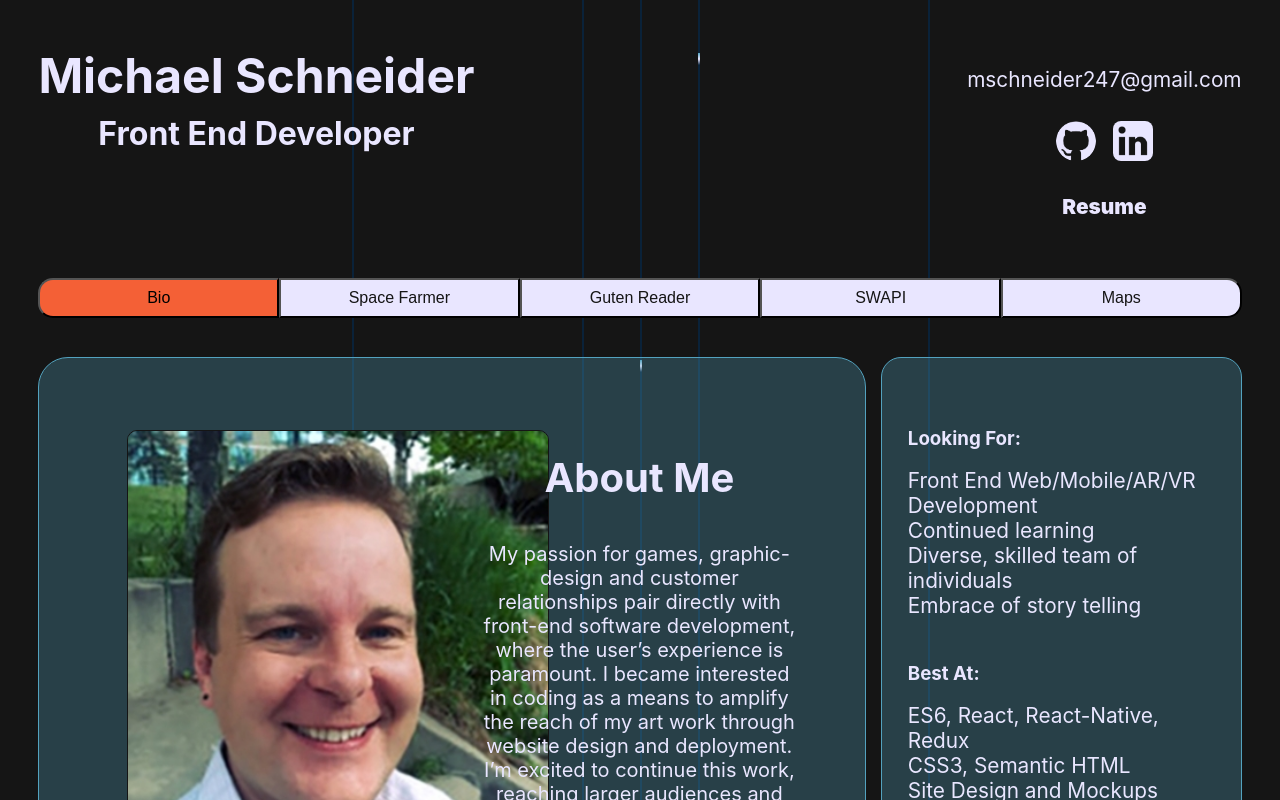
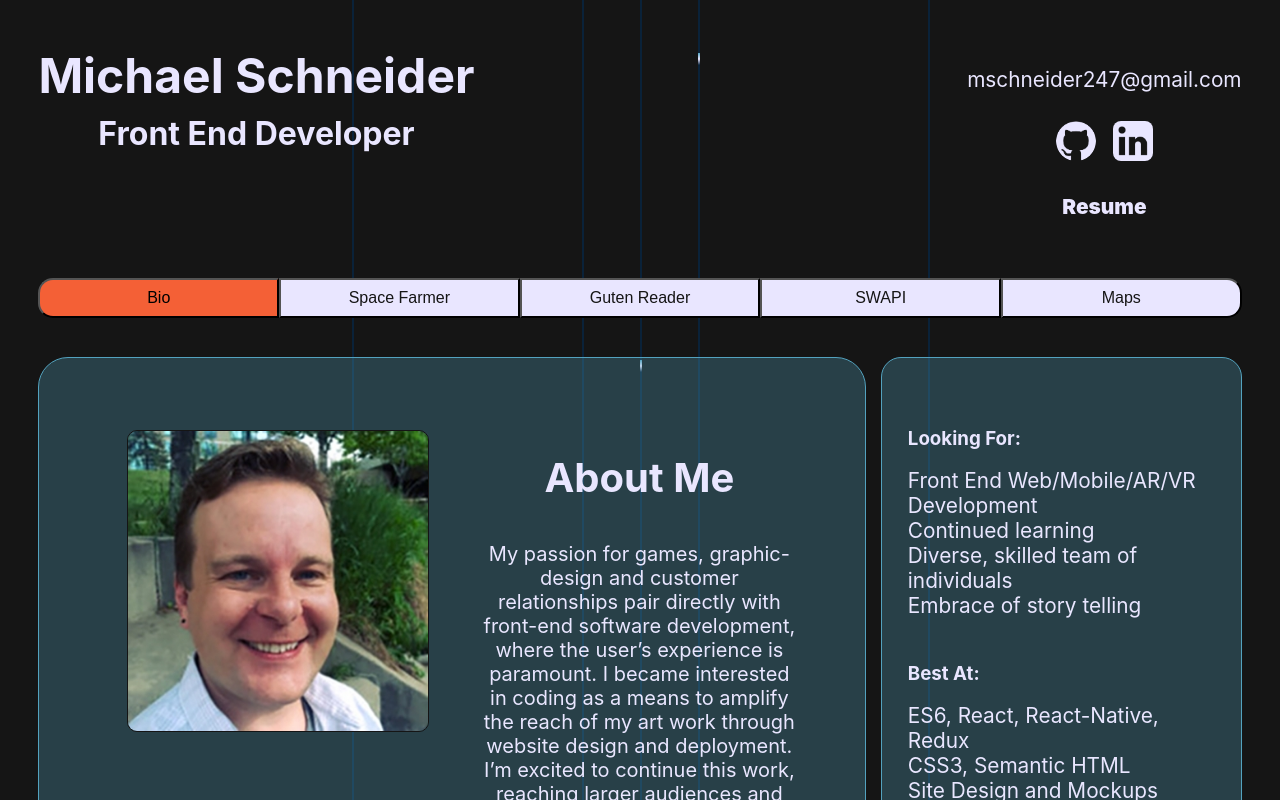
Before and after one commit to mschneider247/space-towel, a React (Create React App) app: page /space-towel/bio in a window 1280 px wide. Shown: the top 800 px of the page. Built offline with nearby package versions, Linux system fonts and the light colour scheme.

Commit message:
Set Bio pic to hard height

```diff
--- a/src/components/Bio/Bio.css
+++ b/src/components/Bio/Bio.css
@@ -37,7 +37,7 @@
 }
 
 .bio_pic {
-  height: 72%;
+  height: 300px;
   border-radius: 10px;
   border: 1px solid #151515;
 }
```
